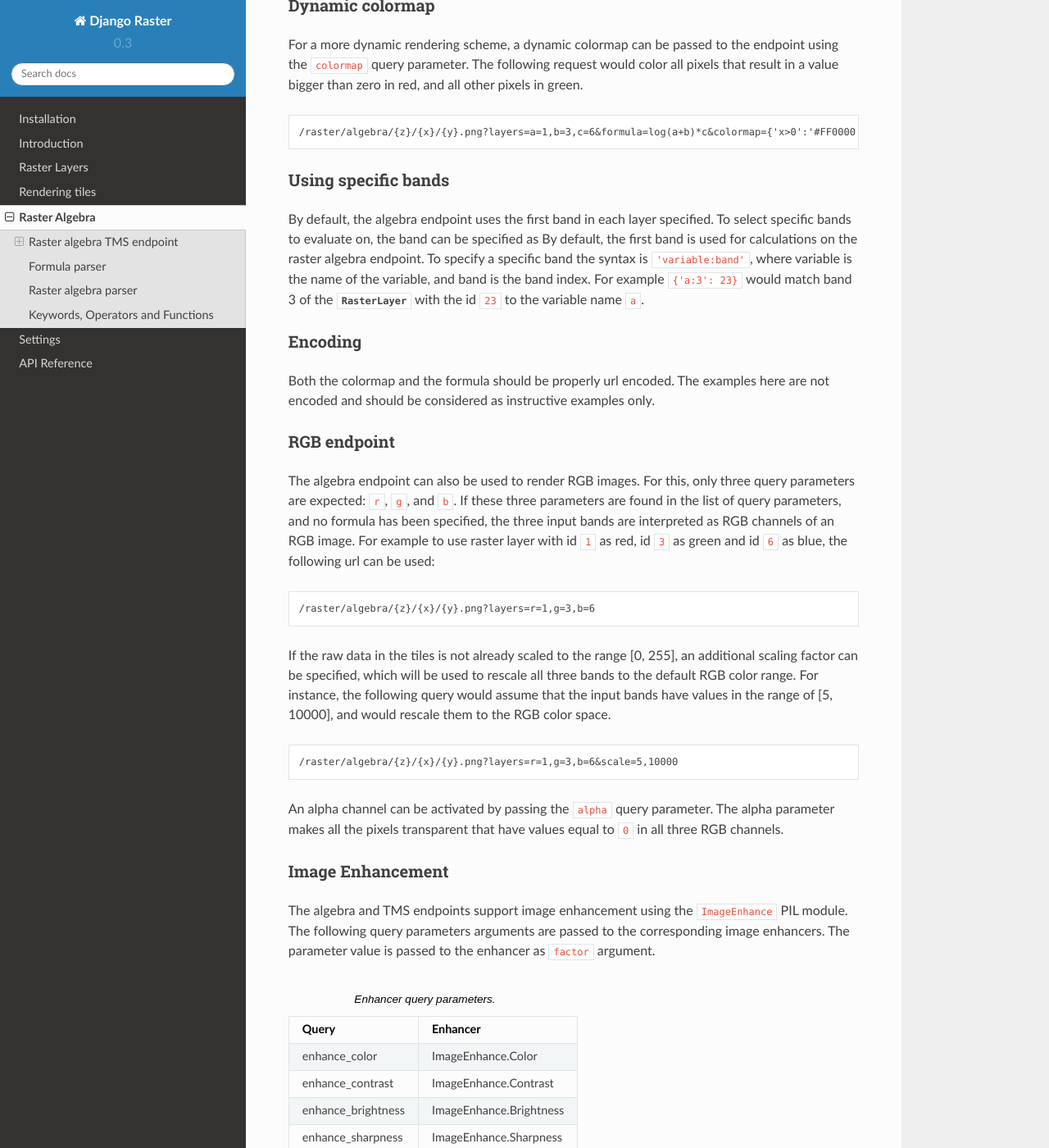
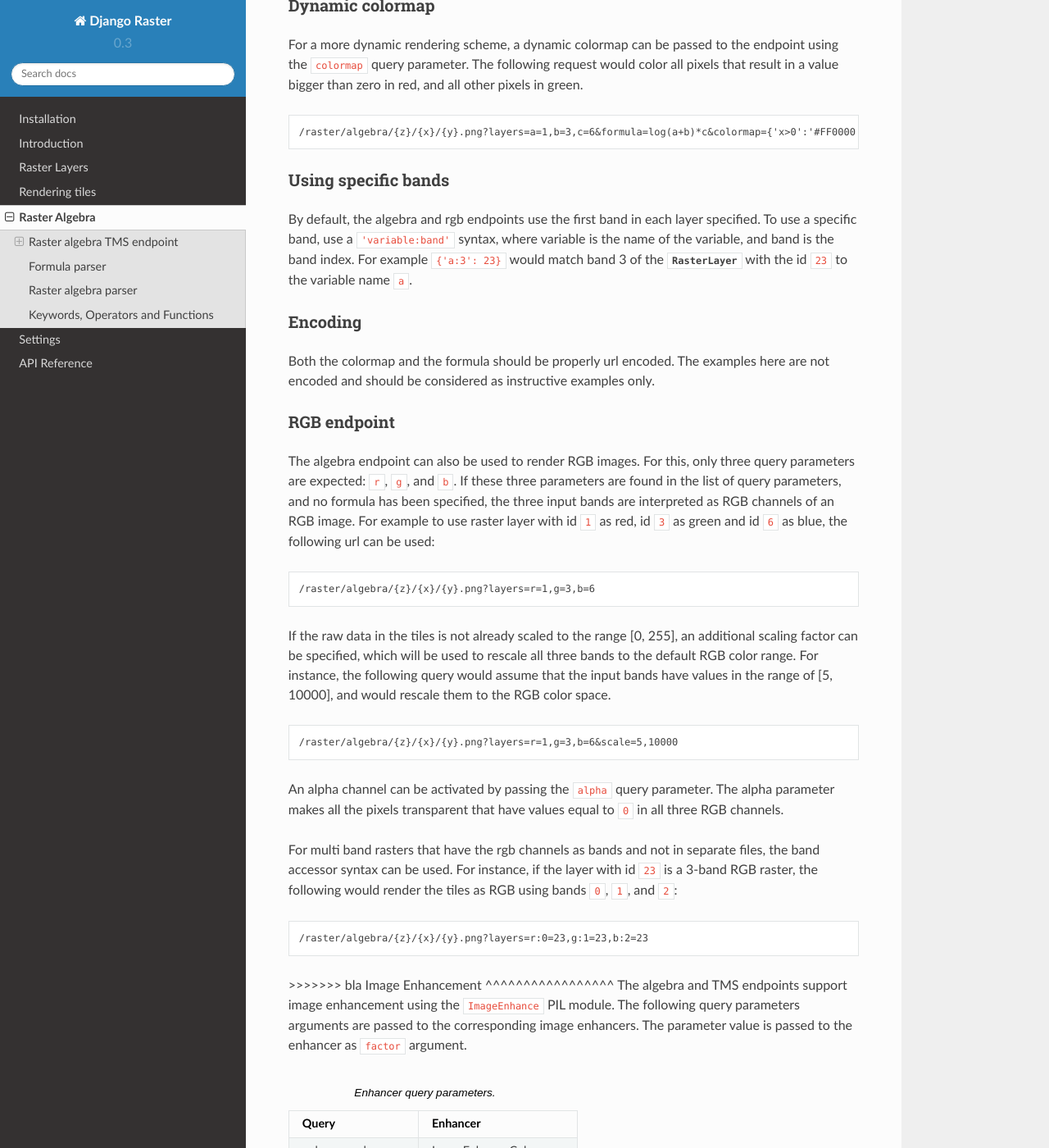
Before and after one commit to geodesign/django-raster, a Sphinx documentation site: the page built from docs/algebra.rst, in a window 1280 px wide and 1400 px high, scrolled down 1094 px. Shown: the whole window at 82% size. Built offline with Sphinx 7.4.7 and the Read the Docs theme 2.0.0, drawn with Linux system fonts in a browser that asks for light colours.

Commit message:
Allowed specifying the band index for channels on rgb endpoint.

```diff
--- a/CHANGELOG.rst
+++ b/CHANGELOG.rst
@@ -10,6 +10,10 @@ django-raster change log
 * Added enhancers from the ``PIL.ImageEnhance`` to the tiles endpoints. Tiles
   can now be enhanced dynamically.
 
+* The RGB endpoint now supports the band accessor syntax similar to the
+  regular algebra endpoint.
+
+>>>>>>> bla
 0.5
 ---
 * Added ``memory_efficient`` flag to value count aggregator. The value counts
--- a/docs/algebra.rst
+++ b/docs/algebra.rst
@@ -65,10 +65,8 @@ pixels in green.
 
 Using specific bands
 ^^^^^^^^^^^^^^^^^^^^
-By default, the algebra endpoint uses the first band in each layer specified.
-To select specific bands to evaluate on, the band can be specified as
-By default, the first band is used for calculations on the raster algebra
-endpoint. To specify a specific band the syntax is ``'variable:band'``, where
+By default, the algebra and rgb endpoints use the first band in each layer
+specified. To use a specific band, use a ``'variable:band'`` syntax, where
 variable is the name of the variable, and band is the band index. For example
 ``{'a:3': 23}`` would match band 3 of the :class:`RasterLayer` with the id
 ``23`` to the variable name ``a``.
@@ -106,6 +104,16 @@ An alpha channel can be activated by passing the ``alpha`` query parameter. The
 alpha parameter makes all the pixels transparent that have values equal to
 ``0`` in all three RGB channels.
 
+For multi band rasters that have the rgb channels as bands and not in separate
+files, the band accessor syntax can be used. For instance, if the layer with id
+``23`` is a 3-band RGB raster, the following would render the tiles as RGB
+using bands ``0``, ``1``, and ``2``:
+
+::
+
+    /raster/algebra/{z}/{x}/{y}.png?layers=r:0=23,g:1=23,b:2=23
+
+>>>>>>> bla
 Image Enhancement
 ^^^^^^^^^^^^^^^^^
 The algebra and TMS endpoints support image enhancement using the
```
Also changed, not shown: 1 other file.
